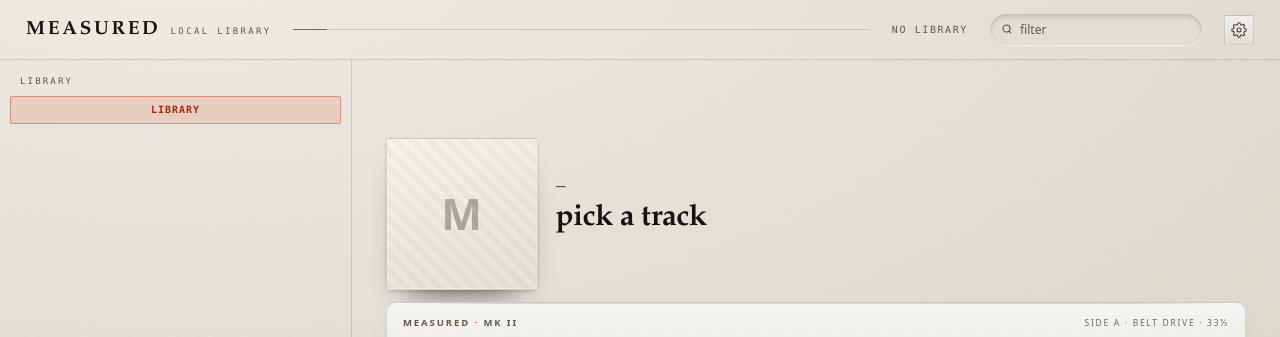
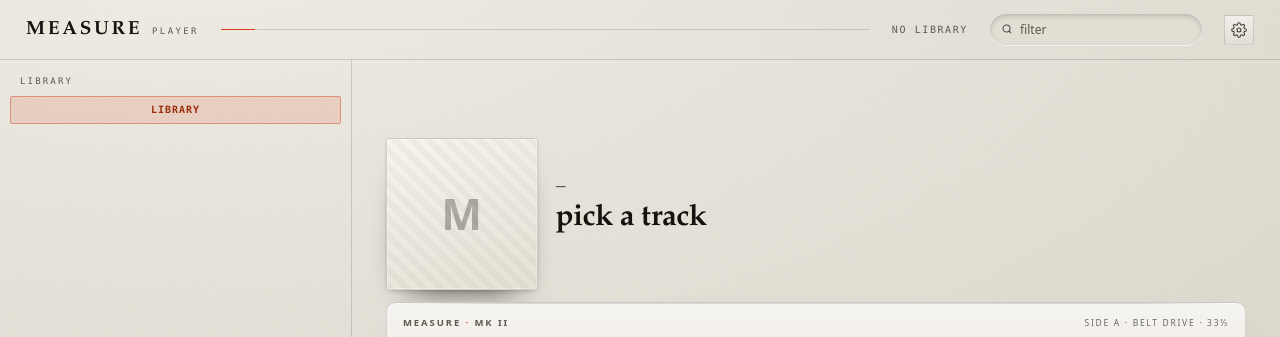
Before and after one commit to alishayan0321/measured, a plain HTML site: page index.html in a window 1280 px wide. Shown: the top 337 px of the page. Drawn offline with Linux system fonts and the light colour scheme; no server answers.

Commit message:
Brand the interface as Measure Player

```diff
--- a/index.html
+++ b/index.html
@@ -4,7 +4,7 @@
 <meta charset="utf-8">
 <link rel="icon" type="image/png" href="icon.png">
 <meta name="viewport" content="width=device-width,initial-scale=1">
-<title>MEASURED — local library</title>
+<title>Measure Player</title>
 <style>
   :root{
     --paper:#e8e4db; --panel:#ece8e0; --panel-2:#e2ded4;
@@ -1064,7 +1064,7 @@ body.video-mode .hero{gap:0}
 <body>
 <div class="app">
   <header>
-    <div class="mark"><b>MEASURED</b><span>local library</span></div>
+    <div class="mark"><b>MEASURE</b><span>player</span></div>
     <div class="rule"></div>
     <div class="count" id="count">—</div>
     <button class="lib-btn" id="lib-btn" aria-expanded="false" aria-controls="list">
@@ -1119,7 +1119,7 @@ body.video-mode .hero{gap:0}
 <!-- deck:start -->
 <section class="deck" id="deck" aria-label="Turntable">
   <div class="deck-head">
-    <div class="deck-brand">MEASURED <b>·</b> MK II</div>
+    <div class="deck-brand">MEASURE <b>·</b> MK II</div>
     <div class="deck-serial" id="vd-serial">SIDE A · BELT DRIVE · 33⅓</div>
   </div>
 
@@ -1296,7 +1296,7 @@ body.video-mode .hero{gap:0}
     </section>
 
     <div class="sheet-foot">
-      <span>MEASURED <b>2.0.0</b> · <span id="st-plat">web</span></span>
+      <span>MEASURE PLAYER <b>2.0.0</b> · <span id="st-plat">web</span></span>
       <span>local only · no network</span>
     </div>
   </div>
```
